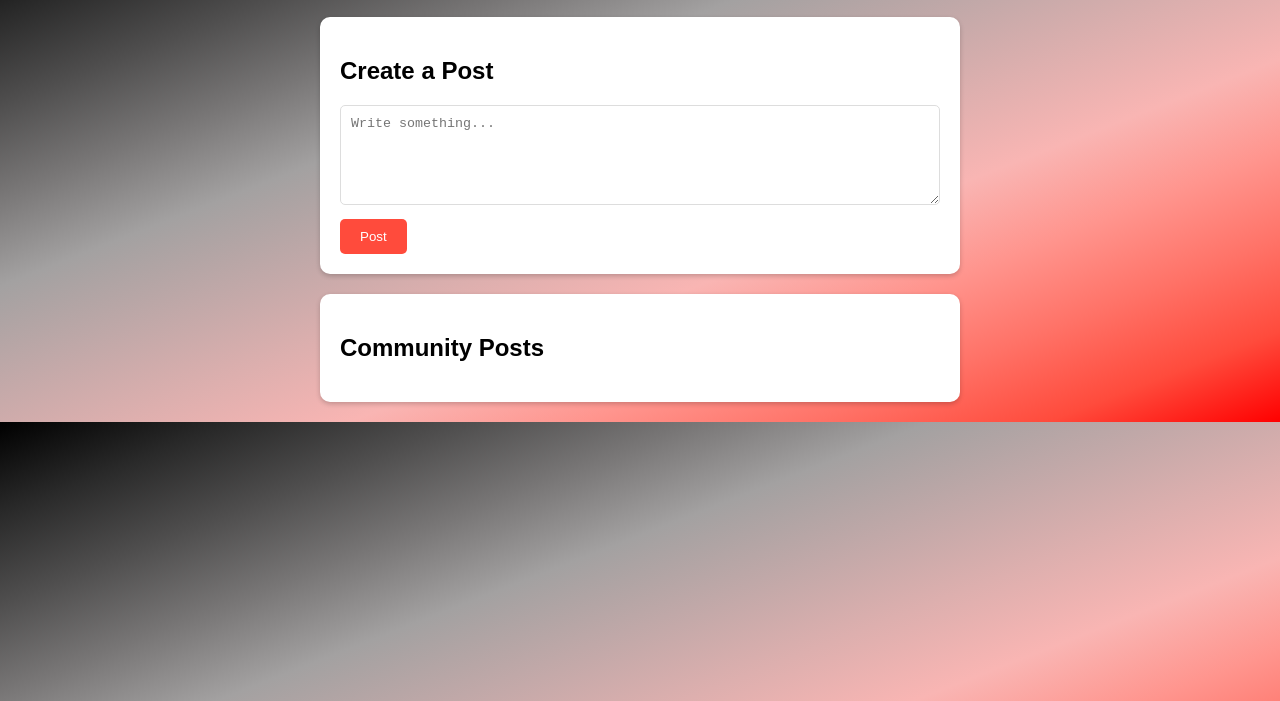
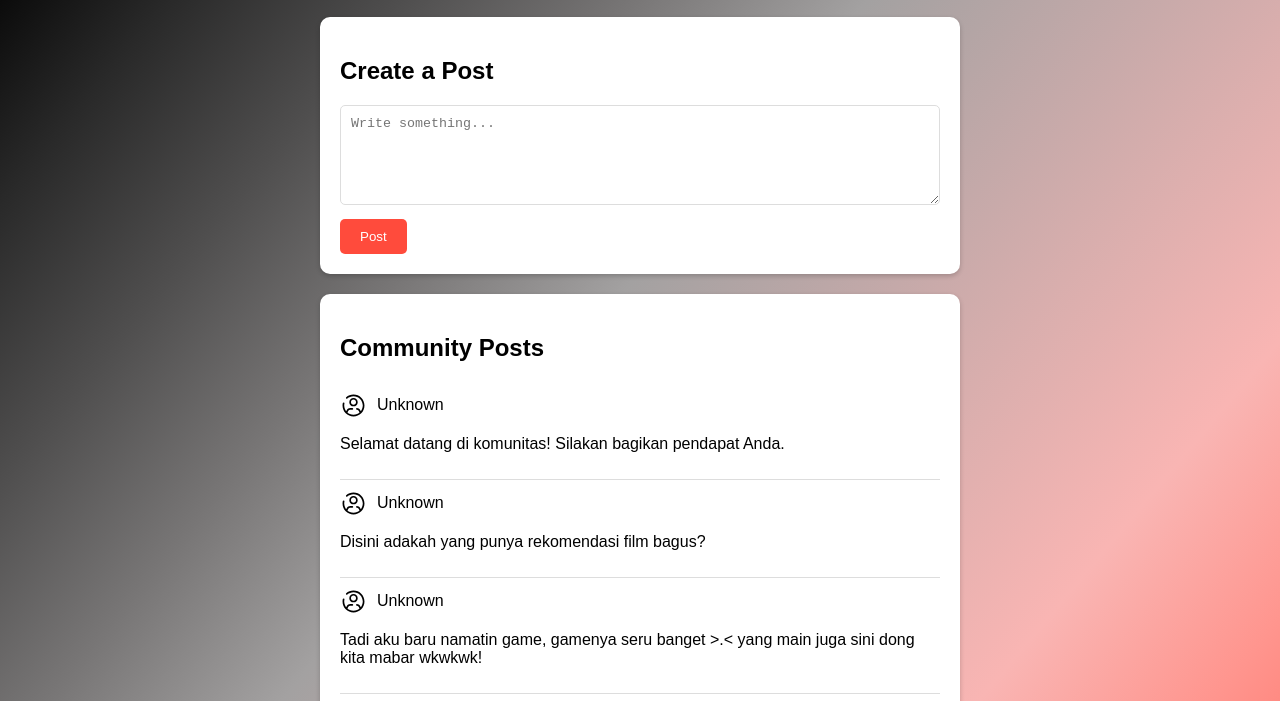
Before and after one commit to Grimarks/MediaHeaven, a plain HTML site: page community.html in a window 1280 px wide. Shown: the part 77-778 px from the top of the page. Drawn offline with Linux system fonts and the light colour scheme; files that its build step writes are made by us from their sources.

Commit message:
Update community.html

```diff
--- a/community.html
+++ b/community.html
@@ -4,7 +4,7 @@
     <meta charset="UTF-8">
     <meta name="viewport" content="width=device-width, initial-scale=1.0">
     <title>MediaHeaven Community</title>
-    <link rel="stylesheet" href="/css/ComStyle.css">
+    <link rel="stylesheet" href="ComStyle.css">
 </head>
 <body>
 <header>
@@ -49,6 +49,6 @@
 <!--        Post akan ada di sini-->
     </section>
 </main>
-<script src="../js/index.js"></script>
+<script src="index.js"></script>
 </body>
 </html>
```
